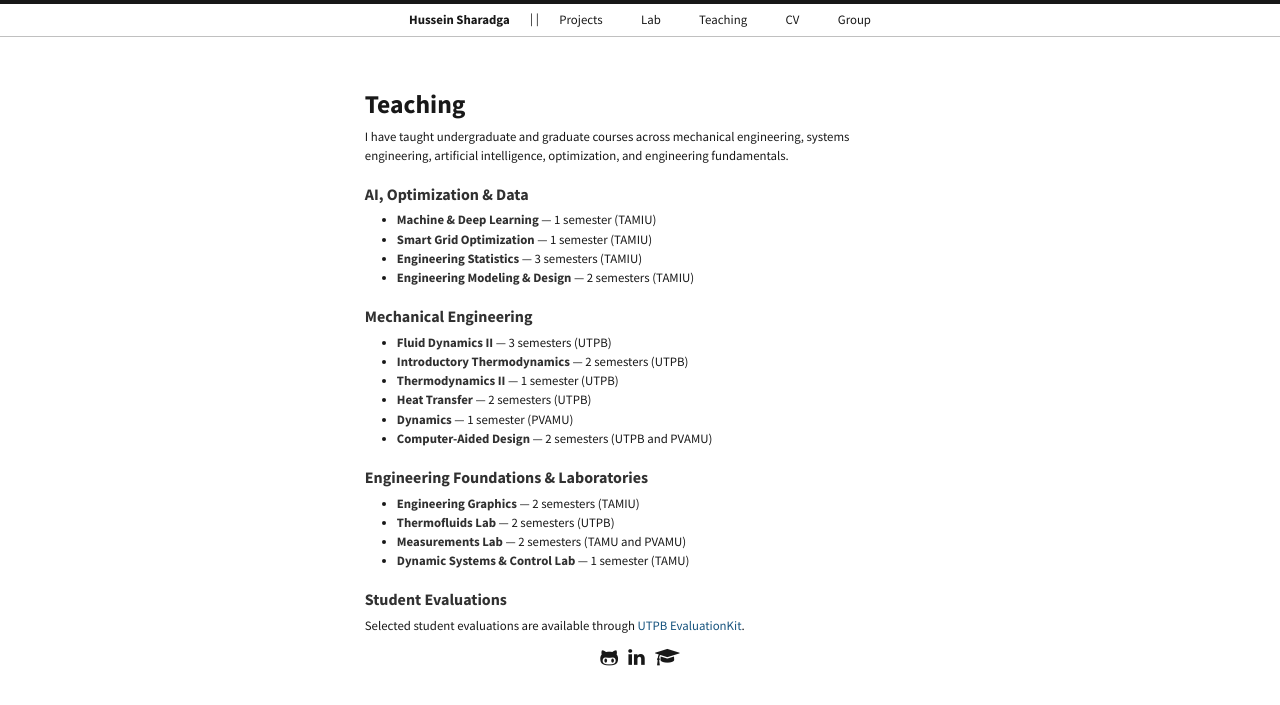
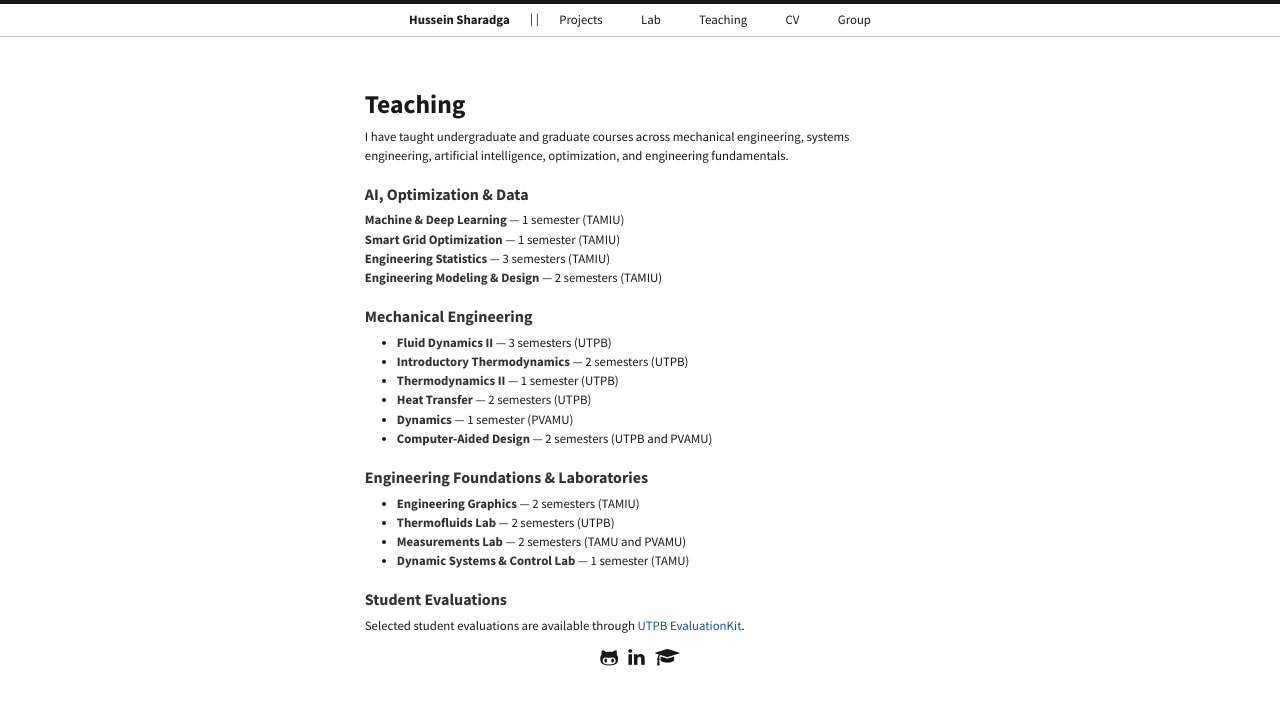
Before and after one commit to hssharadga/hssharadga.github.io, a Jekyll site: the page built from Teaching1.md, in a window 1280 px wide. Shown: the top 705 px of the page. Built offline with Jekyll 4.4.1, drawn with Linux system fonts in a browser that asks for light colours.

Commit message:
Add line breaks to course listings in Teaching1.md

```diff
--- a/Teaching1.md
+++ b/Teaching1.md
@@ -13,10 +13,10 @@
 
 ### AI, Optimization & Data
 
-- **Machine & Deep Learning** — 1 semester (TAMIU)
-- **Smart Grid Optimization** — 1 semester (TAMIU)
-- **Engineering Statistics** — 3 semesters (TAMIU)
-- **Engineering Modeling & Design** — 2 semesters (TAMIU)
+**Machine & Deep Learning** — 1 semester (TAMIU) <br>
+**Smart Grid Optimization** — 1 semester (TAMIU) <br>
+**Engineering Statistics** — 3 semesters (TAMIU) <br>
+**Engineering Modeling & Design** — 2 semesters (TAMIU) <br>
 
 ### Mechanical Engineering
 
```
